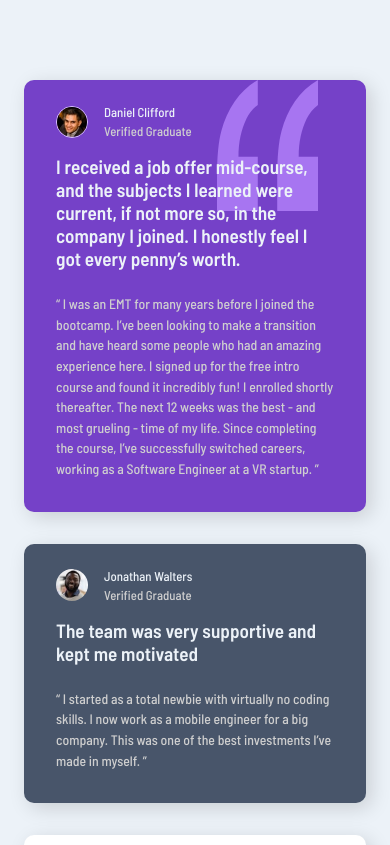
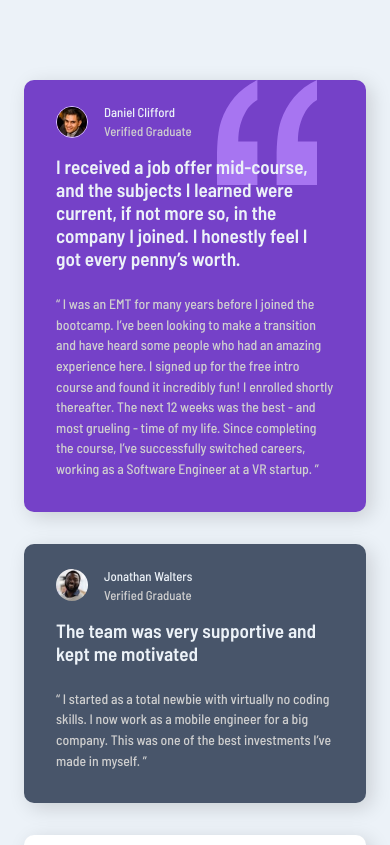
Before and after one commit to Mercuryall/Testimonials-grid-section, a plain HTML site: page index.html in a window 390 px wide. Shown: the top 845 px of the page. Drawn offline with Linux system fonts and the light colour scheme.

Commit message:
changed style

```diff
--- a/style.css
+++ b/style.css
@@ -62,10 +62,10 @@ body {
 }
 
 .img-quotation-marks {
-  width: 8.1%;
-  height: 16.5%;
+  width: 110px;
+  height: 108px;
   position: absolute;
-  transform: translate(383px, 0%);
+  transform: translate(382px, 0);
 }
 
 .author-img {
@@ -156,8 +156,8 @@ span {
   }
 
   .img-quotation-marks {
-    width: 26%;
-    height: 15.5%;
+    width: 100px;
+    height: 105px;
     position: absolute;
     transform: translate(193px, 0%);
   }
```
